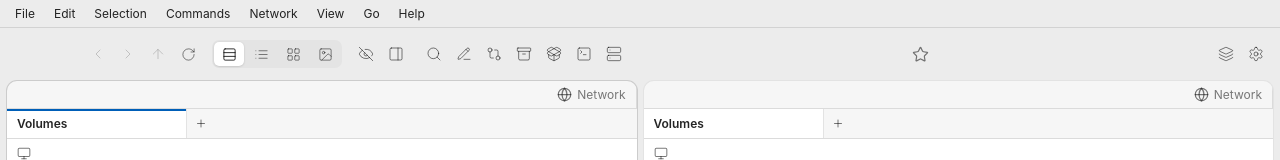
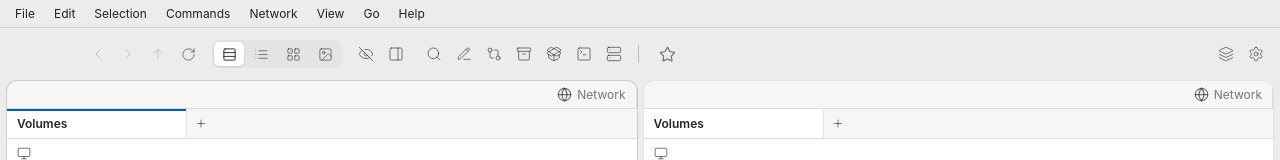
Before and after one commit to Halusak/dualion, a Svelte app: page / in a window 1280 px wide. Shown: the top 160 px of the page. Built offline with nearby package versions, Linux system fonts and the light colour scheme.

Commit message:
Persist favorites toolbar visibility
Remember whether the favorites shortcuts are shown across restarts. Place them left-aligned after Connect to Server with a vertical divider.

```diff
--- a/src/components/FavoritesBar.svelte
+++ b/src/components/FavoritesBar.svelte
@@ -13,8 +13,6 @@
 
   let pointer: { x: number; y: number; location: HotlistItem['location']; moved: boolean } | null = null;
   let suppressClick = false;
-  let showFavorites = $state(false);
-
   const iconPx = Math.round(18 * dpr());
 
   function open(item: HotlistItem) {
@@ -61,10 +59,10 @@
 </script>
 
 <nav class="favorites" data-favorites-drop aria-label={t('cmd.hotlist')} class:drop={drag.active}>
-  <button class="toggle icon-btn" class:on={showFavorites} title={t('cmd.hotlist')} aria-label={t('cmd.hotlist')} aria-pressed={showFavorites} onclick={() => (showFavorites = !showFavorites)}>
+  <button class="toggle icon-btn" class:on={settings.favoritesBarOpen} title={t('cmd.hotlist')} aria-label={t('cmd.hotlist')} aria-pressed={settings.favoritesBarOpen} onclick={() => (settings.favoritesBarOpen = !settings.favoritesBarOpen)}>
     <Star size={17} strokeWidth={1.7} />
   </button>
-  {#if showFavorites}
+  {#if settings.favoritesBarOpen}
     <div class="items">
       {#each settings.hotlist as item, i (locKey(item.location))}
         <button
@@ -97,7 +95,7 @@
     min-width: 0;
     display: flex;
     align-items: center;
-    justify-content: center;
+    justify-content: flex-start;
     gap: 3px;
     overflow: hidden;
     padding: 0 4px;
--- a/src/components/Toolbar.svelte
+++ b/src/components/Toolbar.svelte
@@ -109,10 +109,9 @@
       <Server {size} strokeWidth={sw} />
     </button>
   </div>
-
+  <span class="divider" aria-hidden="true"></span>
+  <FavoritesBar />
   </div>
-
-  <FavoritesBar />
 
   <div class="trail" data-tauri-drag-region>
     <JobsIndicator />
@@ -137,7 +136,7 @@
     align-items: center;
     gap: 10px;
     min-width: 0;
-    flex: none;
+    flex: 1;
   }
   .lead {
     display: none;
@@ -167,6 +166,12 @@
     display: flex;
     align-items: center;
     gap: 2px;
+  }
+  .divider {
+    width: 1px;
+    height: 18px;
+    flex: none;
+    background: var(--border-strong);
   }
   .segmented {
     display: flex;
--- a/src/lib/state/settings.svelte.ts
+++ b/src/lib/state/settings.svelte.ts
@@ -37,6 +37,8 @@ export interface Settings {
   metaWidths: Record<string, number>;
   functionBar: boolean;
   toolbar: boolean;
+  /** Keep the favorites shortcuts visible in the toolbar. */
+  favoritesBarOpen: boolean;
   restoreSession: boolean;
   confirmDelete: boolean;
   useTrash: boolean;
@@ -93,6 +95,7 @@ export const defaultSettings = (): Settings => ({
   index: { enabled: true, roots: [], excludes: null, hidden: false, meta: true, skipCloud: false },
   functionBar: true,
   toolbar: true,
+  favoritesBarOpen: false,
   restoreSession: true,
   confirmDelete: true,
   useTrash: true,
```
